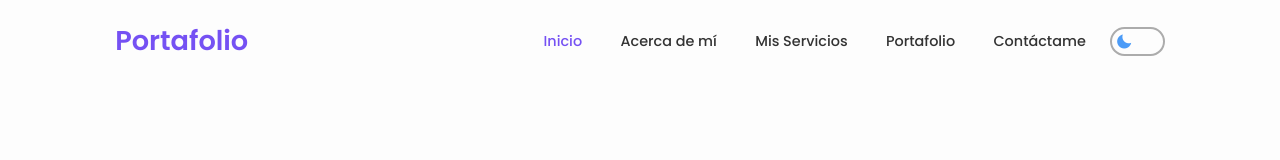
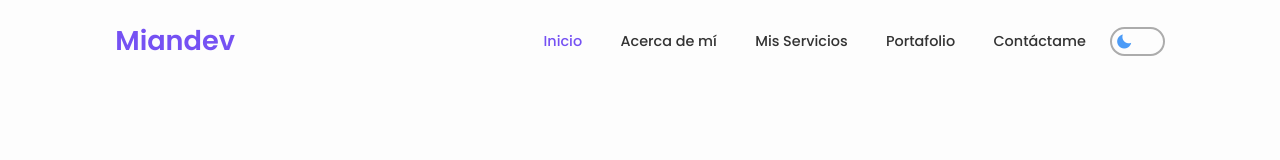
Before and after one commit to Michell2022/portafolio2023, an Angular app: page / in a window 1280 px wide. Shown: the top 160 px of the page. Built offline with nearby package versions, Linux system fonts and the light colour scheme.

Commit message:
Cambiando titulo a Miandev

```diff
--- a/src/app/components/header/header.component.html
+++ b/src/app/components/header/header.component.html
@@ -1,6 +1,6 @@
 <header class="header">
 
-    <a href="" class="logo">Portafolio</a>
+    <a href="" class="logo">Miandev</a>
 
     <div id="toggle" class="hamburgueza">
         <span></span>
```
